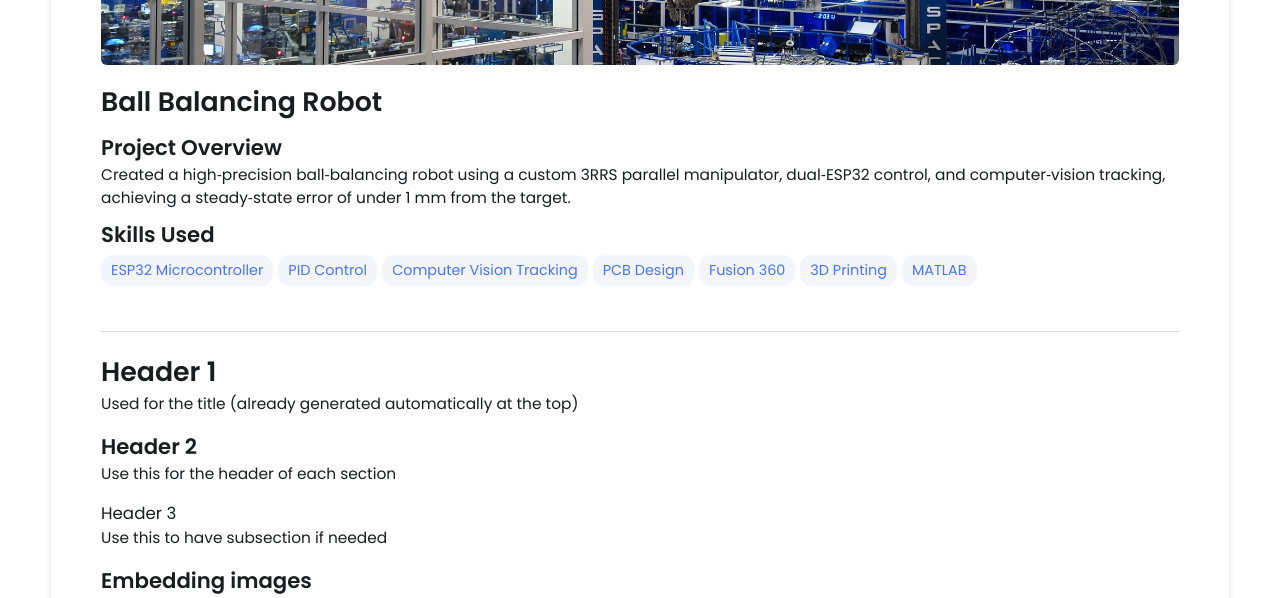
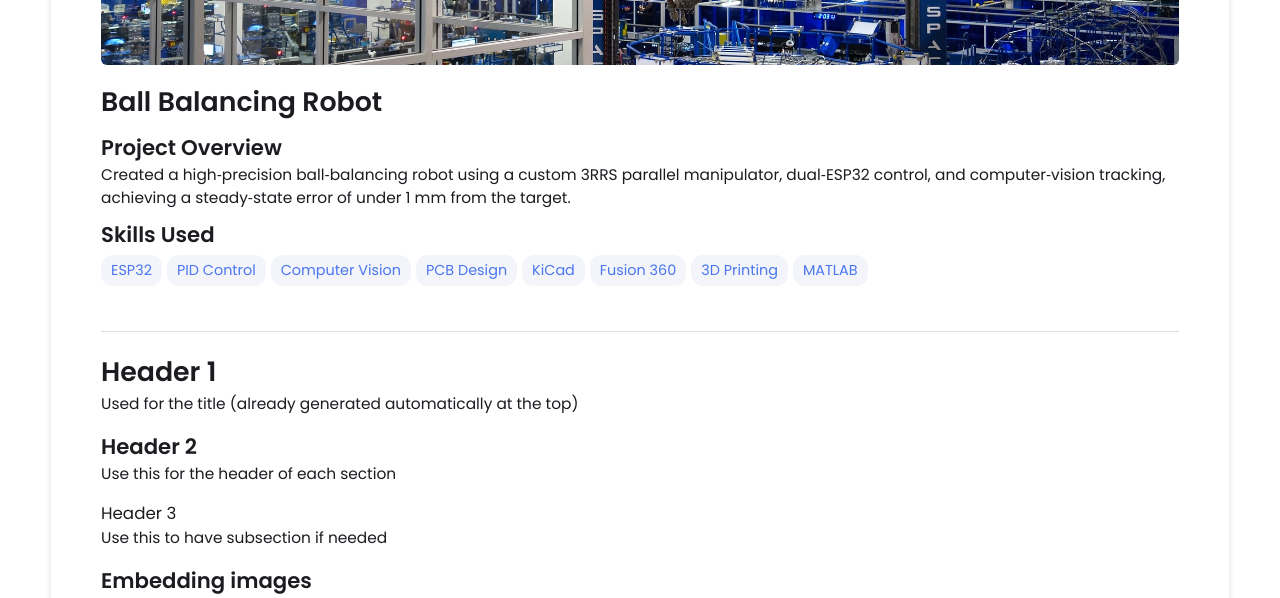
Before and after one commit to JL262626/jacklerobotics.com, a Jekyll site: the page built from _projects/demo-project/index.md, in a window 1280 px wide and 900 px high, scrolled down 425 px, cut to the strip 0-598 px from the top of the window. Built offline with Jekyll 4.4.1, drawn with Linux system fonts in a browser that asks for light colours.

Commit message:
Update index.md

```diff
--- a/_projects/demo-project/index.md
+++ b/_projects/demo-project/index.md
@@ -5,10 +5,11 @@ description:  Created a high‑precision ball‑balancing robot using a custom 3
   manipulator, dual‑ESP32 control, and computer‑vision tracking, achieving
   a steady‑state error of under 1 mm from the target.
 skills:
-  - ESP32 Microcontroller
+  - ESP32
   - PID Control
-  - Computer Vision Tracking
+  - Computer Vision
   - PCB Design
+  - KiCad
   - Fusion 360
   - 3D Printing
   - MATLAB
```
